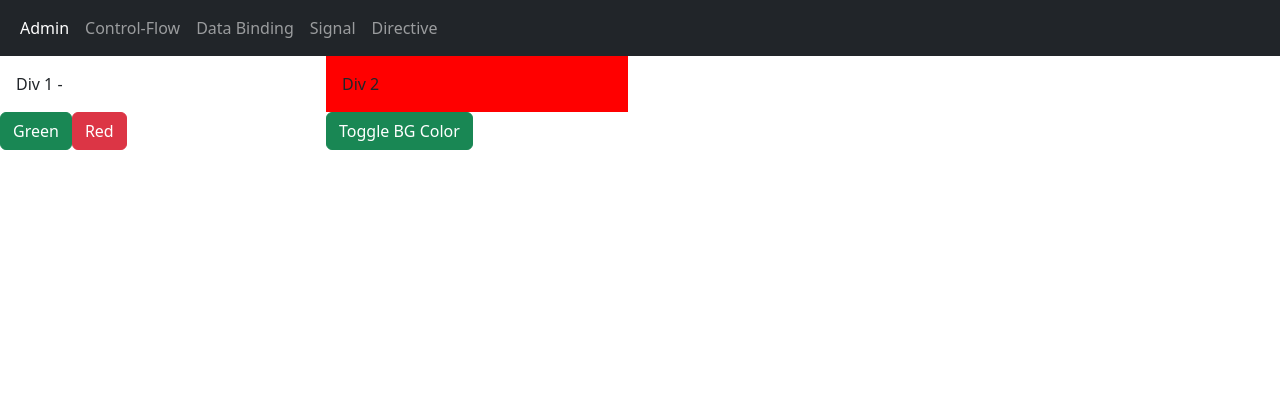
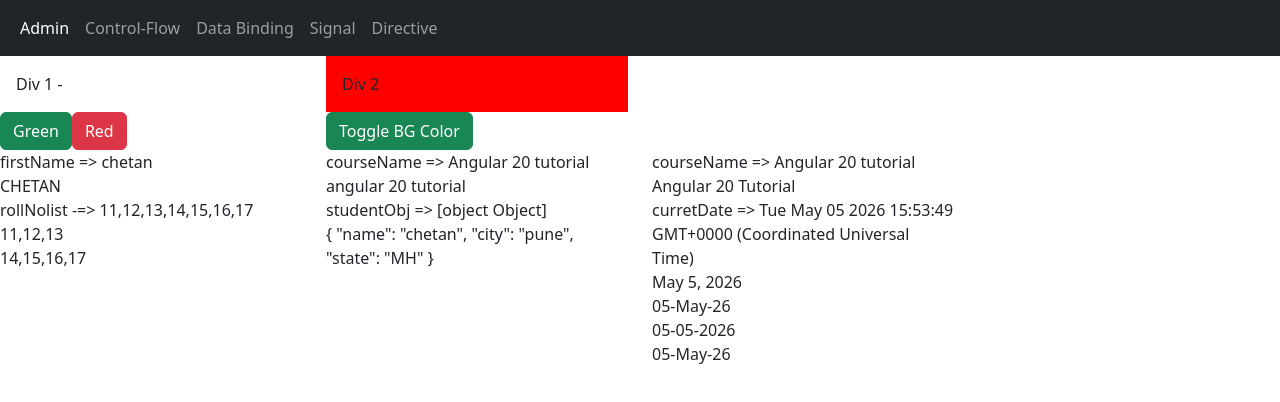
Before and after one commit to am-datascientist/angular-20, an Angular app: page /Attribute-dir in a window 1280 px wide. Shown: the top 402 px of the page. Built offline with nearby package versions, Linux system fonts and the light colour scheme.

Commit message:
Component e pipe em angular

```diff
--- a/src/app/components/att-directive/att-directive.html
+++ b/src/app/components/att-directive/att-directive.html
@@ -21,3 +21,46 @@
         <button class="btn btn-success" (click)="toggleDive2Color()">Toggle BG Color</button>
     </div>
 </div>
+<div class="row">
+    <div class="col-3">
+        firstName => {{firstName}}
+        <br>
+        {{firstName | uppercase}}
+    </div>
+    <div class="col-3">
+        courseName => {{courseName}}
+        <br>
+        {{courseName | lowercase}}
+    </div>
+    <div class="col-3">
+        courseName => {{courseName}}
+        <br>
+        {{courseName | titlecase}}
+    </div>
+</div>
+<div class="row">
+    <div class="col-3">
+        rollNolist -=> {{rollNolist}}
+        <br>
+        {{rollNolist |slice:0:3}}
+        <br>
+        {{rollNolist |slice:3}}
+    </div>
+    <div class="col-3">
+        studentObj => {{studentObj}}
+        <br>
+        {{studentObj |json}}
+    </div>
+    <div class="col-3">
+        curretDate => {{curretDate}}
+        <br>
+         {{curretDate |date}}
+        <br>
+        {{curretDate |date:'dd-MMM-yy'}}
+        <br>
+        {{curretDate |date:'dd-MM-yyyy'}}
+        <br>
+        {{curretDate |date:'dd-MMMM-yy'}}
+
+    </div>
+</div>
--- a/src/app/components/att-directive/att-directive.ts
+++ b/src/app/components/att-directive/att-directive.ts
@@ -1,17 +1,69 @@
-import { NgClass, NgStyle } from '@angular/common';
-import { Component, signal } from '@angular/core';
+import { DatePipe, JsonPipe, LowerCasePipe, NgClass, NgStyle, SlicePipe, TitleCasePipe, UpperCasePipe } from '@angular/common';
+import { JsonpClientBackend } from '@angular/common/http';
+import { AfterContentChecked, AfterContentInit, Component, OnDestroy, OnInit, signal } from '@angular/core';
 
 @Component({
   selector: 'app-att-directive',
-  imports: [NgClass, NgStyle],
+  imports: [NgClass, NgStyle,UpperCasePipe,LowerCasePipe, TitleCasePipe, SlicePipe, JsonPipe, DatePipe],
   templateUrl: './att-directive.html',
   styleUrl: './att-directive.css'
 })
-export class AttDirective {
+export class AttDirective implements OnInit,AfterContentInit,AfterContentChecked, AfterContentChecked, OnDestroy {
 
   div1ClassName = signal<string>("");
 
+  firstName : string = "chetan";
+  courseName : string = "Angular 20 tutorial";
+
+  rollNolist= [11,12,13,14,15,16,17]
+
   isDiv2Green: boolean= false;
+
+  curretDate: Date = new Date();
+
+  studentObj: any = {
+    name: 'chetan',
+    city: 'pune',
+    state: 'MH'
+  }
+
+  constructor() {
+    console.log("constructor")
+  }
+
+  ngOnInit(): void {
+    console.log("ngOnInit")
+    //totrigger api calls
+    //to subscribe
+  }
+
+  ngAfterContentChecked(): void {
+    console.log("ngAfterContentChecked")
+  }
+
+  ngAfterContentInit(): void {
+    console.log("ngAfterContentInit")
+  }
+
+  ngAfterViewInit(): void {
+    console.log("ngAfterViewInit")
+    //to deal with viewChild
+    //subcribe
+  }
+
+  ngAfterViewChecked(): void {
+    console.log("ngAfterViewChecked")
+  }
+
+  ngOnDestroy(): void {
+    console.log("ngOnDestroy")
+
+    //unsubscribe
+    //restric use from navigating
+
+  }
+
+
   setBgClass(className: string) {
     this.div1ClassName.set(className)
   }
@@ -19,4 +71,6 @@ export class AttDirective {
   toggleDive2Color() {
     this.isDiv2Green = ! this.isDiv2Green;
   }
+
+
 }
```
